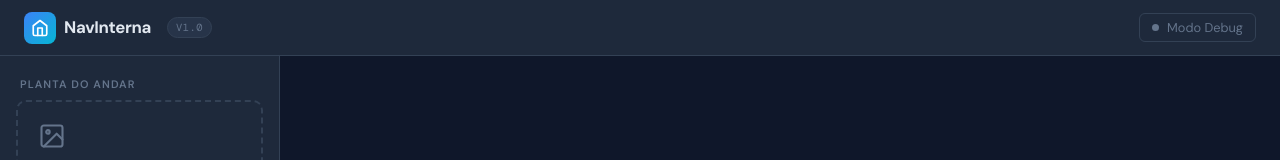
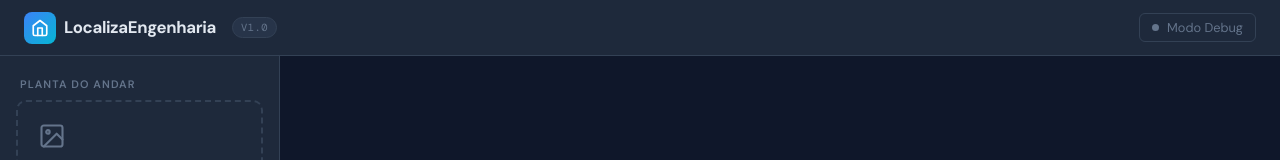
Before and after one commit to Afelibras/localizaengenharia.github.oi, a plain HTML site: page index.html in a window 1280 px wide. Shown: the top 160 px of the page. Drawn offline with nearby package versions, Linux system fonts and the light colour scheme.

Commit message:
Update index.html
Mudança no codigo

```diff
--- a/index.html
+++ b/index.html
@@ -330,7 +330,7 @@
         <path d="M3 9l9-7 9 7v11a2 2 0 01-2 2H5a2 2 0 01-2-2z"/><polyline points="9 22 9 12 15 12 15 22"/>
       </svg>
     </div>
-    NavInterna
+    LocalizaEngenharia
   </div>
   <span class="badge">v1.0</span>
   <button class="debug-toggle" id="debugToggle" onclick="toggleDebug()">
```
